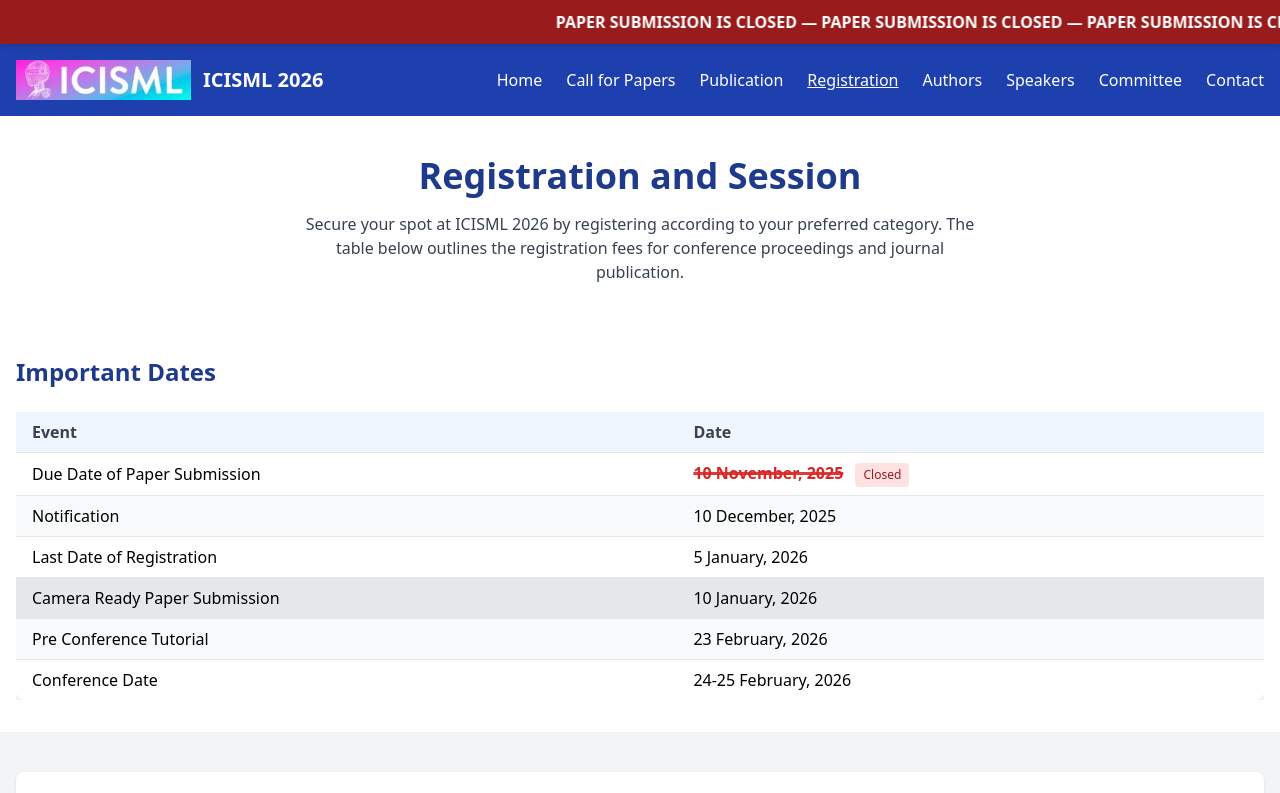
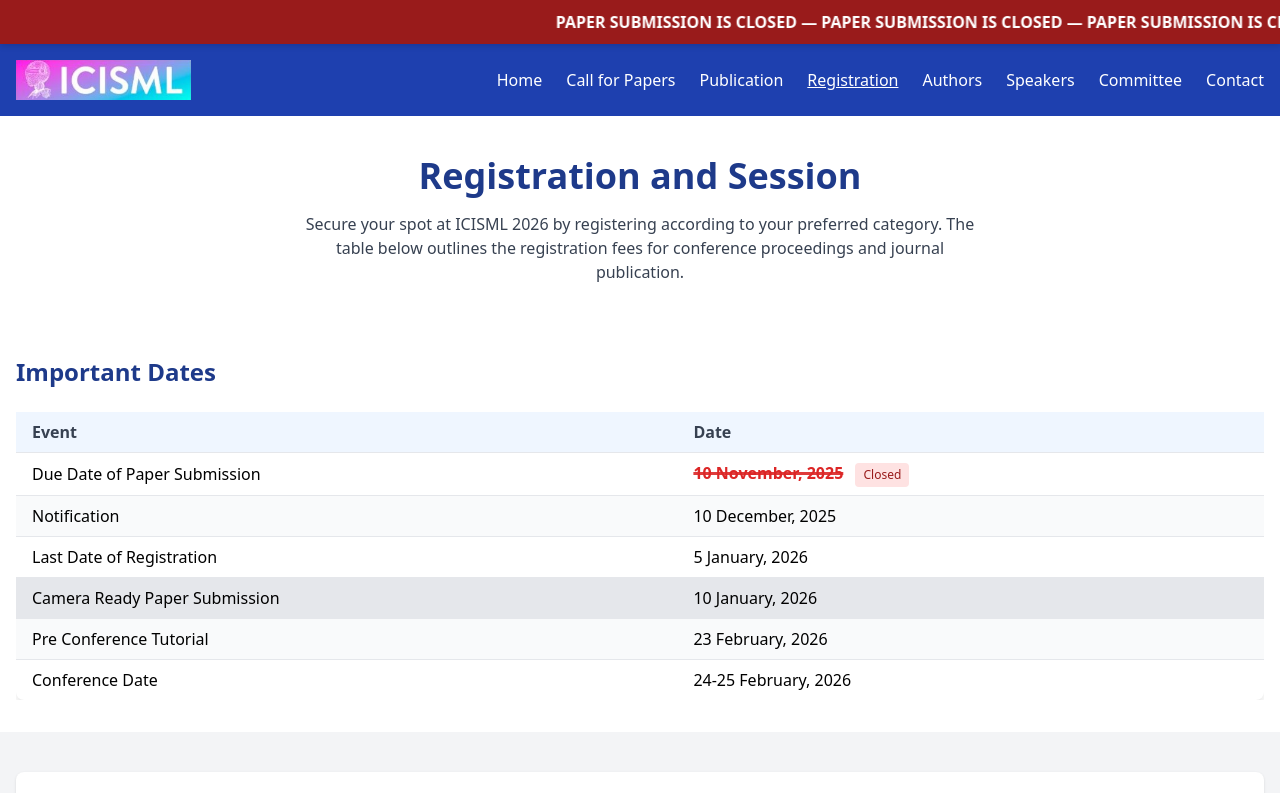
Before and after one commit to bluntlycoded/icisml, a plain HTML site: page registration.html in a window 1280 px wide. Shown: the top 793 px of the page. Drawn offline with nearby package versions, Linux system fonts and the light colour scheme.

Commit message:
Update registration.html

```diff
--- a/registration.html
+++ b/registration.html
@@ -67,7 +67,6 @@
         <a href="#" class="flex items-center">
           <img src="./icsml.jpg" alt="ICISML Logo" class="h-10 w-auto object-contain">
         </a>
-        <div class="text-xl font-bold">ICISML 2026</div>
       </div>
 
       <!-- Desktop Navigation -->
```
